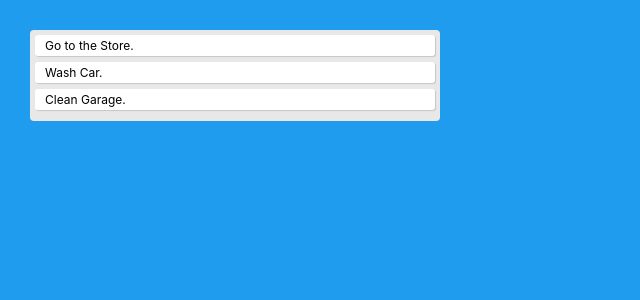
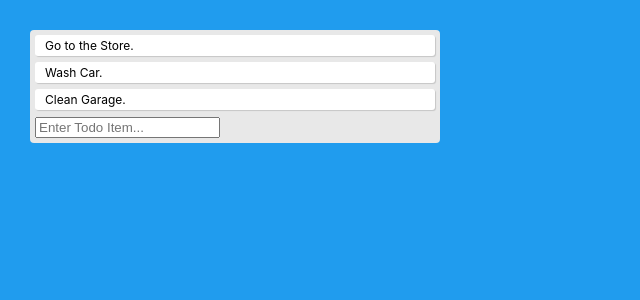
Before and after one commit to mattg-cli/todo-react, a React (Create React App) app: page / in a window 1280 px wide. Shown: the top 300 px of the page, without its empty margins (0-640 px from the left). Built offline with nearby package versions, Linux system fonts and the light colour scheme.

Commit message:
implemented addtodo item component and functionality

```diff
--- a/package.json
+++ b/package.json
@@ -6,7 +6,9 @@
     "@testing-library/jest-dom": "^5.11.6",
     "@testing-library/react": "^11.2.2",
     "@testing-library/user-event": "^12.6.0",
+    "bootstrap": "^4.5.3",
     "react": "^17.0.1",
+    "react-bootstrap": "^1.4.0",
     "react-dom": "^17.0.1",
     "react-scripts": "4.0.1",
     "web-vitals": "^0.2.4"
--- a/src/App.js
+++ b/src/App.js
@@ -1,5 +1,6 @@
 import React from 'react';
 import Todo from './components/Todo';
+import AddTodo from './components/AddTodo';
 import './css/App.css';
 
 function App() {
@@ -9,6 +10,11 @@ function App() {
     { text: "Wash Car."},
     { text: "Clean Garage."}
   ]);
+
+  const addTodo = text => {
+    const newTodos = [...todos, { text }];
+    setTodos(newTodos);
+  }
 
   return (
     <div className="app">
@@ -20,6 +26,7 @@ function App() {
             todo={todo}
             />
         ))}
+        <AddTodo addTodo={addTodo} />
       </div>
     </div>
   );
--- /dev/null
+++ b/src/components/AddTodo.js
@@ -0,0 +1,28 @@
+import React from 'react';
+import { Form, FormControl } from 'react-bootstrap';
+import '../css/App.css';
+
+function AddTodo({ addTodo }) {
+  const [value, setValue] = React.useState("");
+  const handleSubmit = e => {
+    e.preventDefault();
+    if (!value) return; // if there is not a value, return early
+    addTodo(value); // if there is a value, add the value
+    setValue(""); // after the value is added, change the input back to empty
+  }
+
+  return (
+    <Form
+      onSubmit={handleSubmit}
+    >
+      <FormControl
+        type="text"
+        placeholder="Enter Todo Item..."
+        value={value}
+        onChange={e => setValue(e.target.value)}
+      />
+    </Form>
+  );
+}
+
+export default AddTodo;
```
Also changed, not shown: 2 other files (tests, documents, lock files or other folders).
